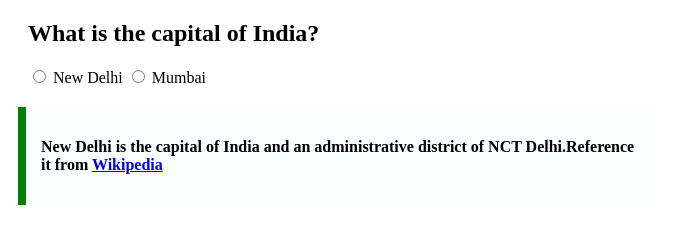
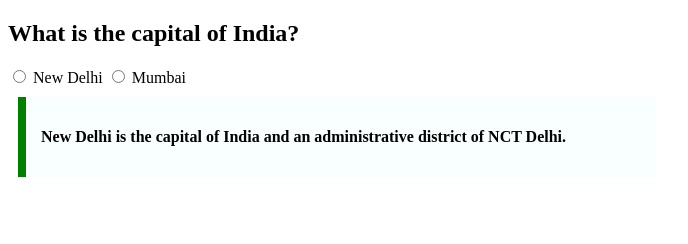
Before and after one commit to acciojob/trivia-Katasravani, a website: page main.html in a window 1280 px wide. Shown: the whole page, without its empty margins (0-688 px from the left). Drawn offline with Linux system fonts and the light colour scheme.

Commit message:
created a submission

```diff
--- a/main.html
+++ b/main.html
@@ -16,8 +16,8 @@
                 <input type="radio" name="capital" value="Mumbai"> Mumbai
             </label>
     </div>
-    <blockquote class="quotation">
-        <p>New Delhi is the capital of India and an administrative district of NCT Delhi.Reference it from <a href="https://en.wikipedia.org/wiki/New_Delhi">Wikipedia</a></p>
+    <blockquote class="quotation" cite="https://en.wikipedia.org/wiki/New_Delhi">
+        <p>New Delhi is the capital of India and an administrative district of NCT Delhi.</p>
     </blockquote>
 </body>
 </html>
--- a/styles.css
+++ b/styles.css
@@ -1,11 +1,4 @@
 /* Styling for the question */
-.question {
-  margin: 20px; /* Adjust margin as needed */
-}
-
-.question h2 {
-  font-size: 24px;
-}
 
 /* Styling for the quotation */
 .quotation {
```
